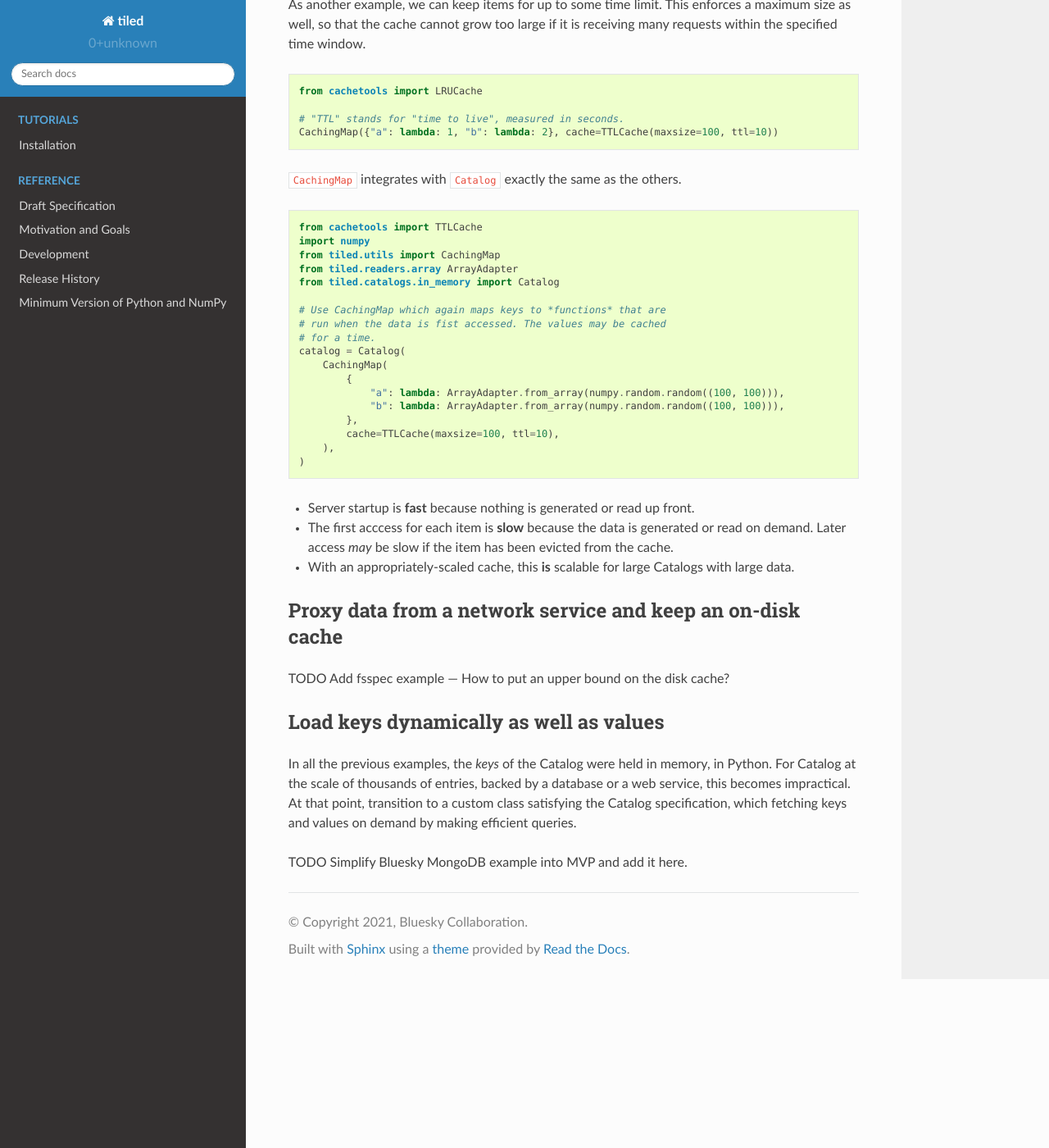
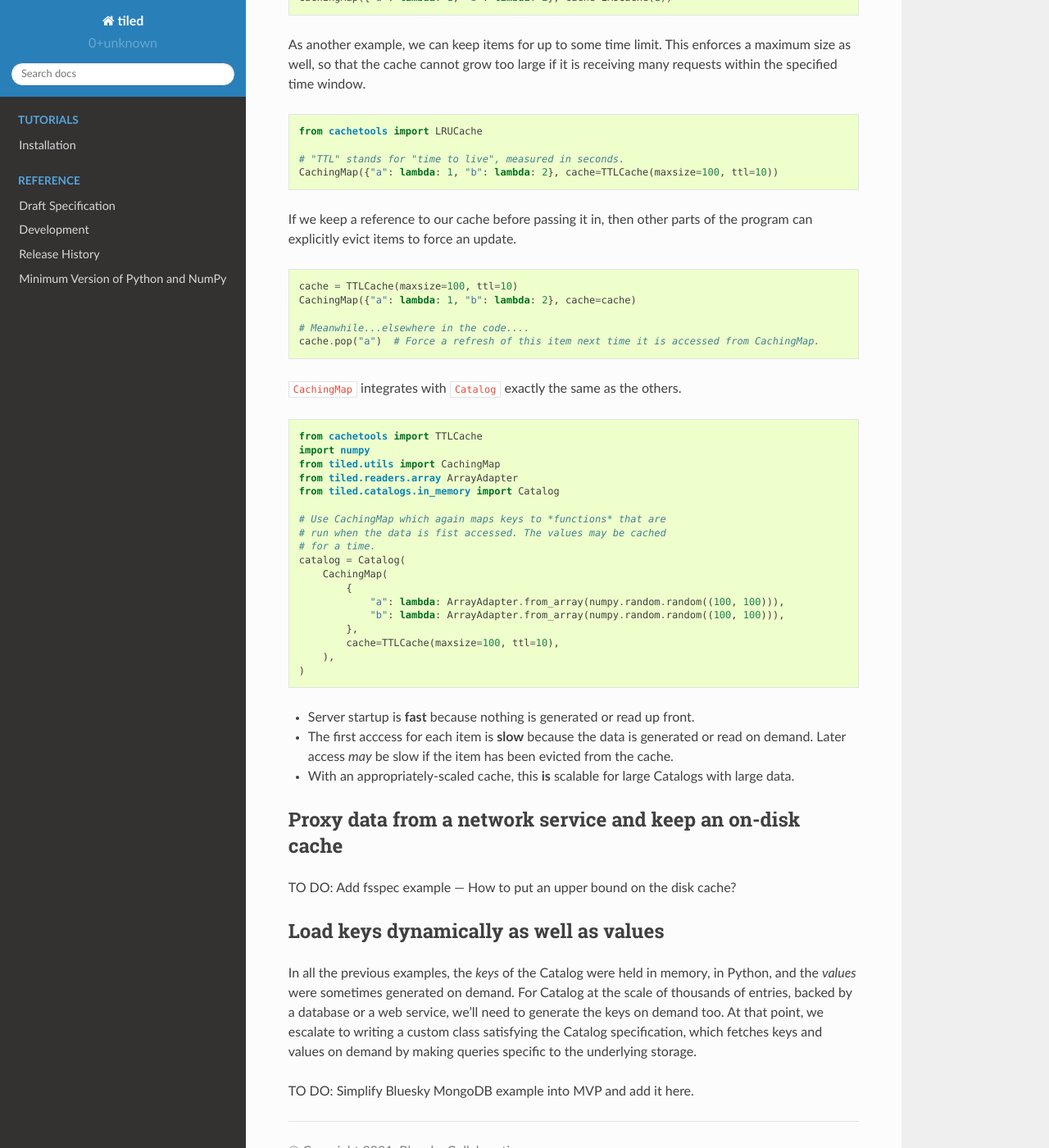
Before and after one commit to bluesky/tiled, a Sphinx documentation site: the page built from docs/source/scaling.md, in a window 1280 px wide and 1400 px high, scrolled down 2145 px. Shown: the whole window at 82% size. Built offline with Sphinx 7.4.7 and the Read the Docs theme 2.0.0, drawn with Linux system fonts in a browser that asks for light colours; pages that are not in the unit, such as notebooks, are missing from menus; some of the changed text lies outside the part shown.

Commit message:
more docs

````diff
--- a/docs/source/scaling.md
+++ b/docs/source/scaling.md
@@ -30,10 +30,10 @@
 
 ## Load on first read
 
-For the nest example we'll use a neat dictionary-like object. It is created by
+For the next example we'll use a neat dictionary-like object. It is created by
 by mapping keys to *functions*. The first time a given item is accessed, the
-function is called to generate the value, and the result is stashed for next time.
-Notice that one it's created, it acts just like a normal Python dictionary.
+function is called to generate the value, and the result is stashed
+internally for next time.
 
 ```python
 >>> from tiled.utils import OneShotCachedMap
@@ -46,7 +46,11 @@
 {"a": 1, "b": 2}
 ```
 
-It can be integrated with a Catalog directly, just replacing the dictionary
+Notice that one the object is created, it acts just like a normal Python
+mapping. Downstream code does not have to do anything special to work with
+it.
+
+It can be integrated with ``Catalog`` directly, just replacing the dictionary
 in the first example with a ``OneShotCachedMap``.
 
 ```python
@@ -112,6 +116,18 @@
 # "TTL" stands for "time to live", measured in seconds.
 CachingMap({"a": lambda: 1, "b": lambda: 2}, cache=TTLCache(maxsize=100, ttl=10))
 ```
+
+If we keep a reference to our cache before passing it in, then other parts
+of the program can explicitly evict items to force an update.
+
+```python
+cache = TTLCache(maxsize=100, ttl=10)
+CachingMap({"a": lambda: 1, "b": lambda: 2}, cache=cache)
+
+# Meanwhile...elsewhere in the code....
+cache.pop("a")  # Force a refresh of this item next time it is accessed from CachingMap.
+```
+
 ``CachingMap`` integrates with ``Catalog`` exactly the same as the others.
 
 ```python
@@ -144,14 +160,16 @@
 
 ## Proxy data from a network service and keep an on-disk cache
 
-TODO Add fsspec example --- How to put an upper bound on the disk cache?
+TO DO: Add fsspec example --- How to put an upper bound on the disk cache?
 
 ## Load keys dynamically as well as values
 
 In all the previous examples, the *keys* of the Catalog were held in memory,
-in Python. For Catalog at the scale of thousands of entries, backed by a
-database or a web service, this becomes impractical. At that point, transition
-to a custom class satisfying the Catalog specification, which fetching keys
-and values on demand by making efficient queries.
+in Python, and the *values* were sometimes generated on demand. For Catalog
+at the scale of thousands of entries, backed by a database or a web service,
+we'll need to generate the keys on demand too. At that point, we escalate to
+writing a custom class satisfying the Catalog specification, which fetches
+keys and values on demand by making queries specific to the underlying
+storage.
 
-TODO Simplify Bluesky MongoDB example into MVP and add it here.
+TO DO: Simplify Bluesky MongoDB example into MVP and add it here.
````
Also changed, not shown: other parts of docs/source/scaling.md (+1 -1 lines), README.md (+1 -1 lines), docs/source/requirements.md (renamed from docs/source/motivation.md, +3 -24 lines).
